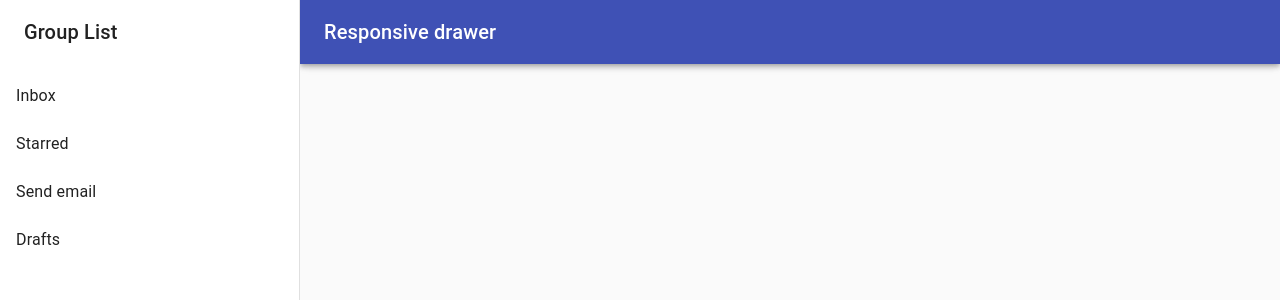
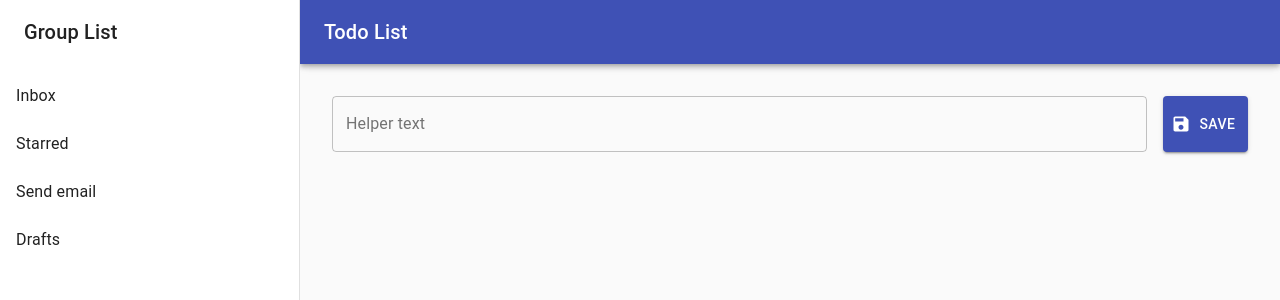
Before and after one commit to yk-port/react-todo, a React (Create React App) app: page / in a window 1280 px wide. Shown: the top 300 px of the page. Built offline with nearby package versions, Linux system fonts and the light colour scheme.

Commit message:
feat: Formのui作成

```diff
--- a/src/components/App.js
+++ b/src/components/App.js
@@ -1,31 +1,36 @@
-import React from 'react';
+import React, { useState } from 'react';
 
 import {
   AppBar,
   CssBaseline,
-  Divider,
   Drawer,
   Hidden,
   IconButton,
   List,
   ListItem,
-  ListItemIcon,
   ListItemText,
   Toolbar,
   Typography,
+  TextField,
+  Button,
   makeStyles,
   useTheme
 } from '@material-ui/core';
+
 import InboxIcon from '@material-ui/icons/MoveToInbox';
 import MailIcon from '@material-ui/icons/Mail';
 import MenuIcon from '@material-ui/icons/Menu';
-
+import SaveIcon from '@material-ui/icons/Save';
 
 const drawerWidth = 300;
 
 const useStyles = makeStyles((theme) => ({
   root: {
     display: 'flex',
+    '& .MuiTextField-root': {
+      margin: theme.spacing(1),
+      width: '-webkit-fill-available',
+    },
   },
   drawer: {
     [theme.breakpoints.up('sm')]: {
@@ -45,7 +50,6 @@ const useStyles = makeStyles((theme) => ({
       display: 'none',
     },
   },
-  // necessary for content to be below app bar
   toolbar: theme.mixins.toolbar,
   drawerPaper: {
     width: drawerWidth,
@@ -54,13 +58,19 @@ const useStyles = makeStyles((theme) => ({
     flexGrow: 1,
     padding: theme.spacing(3),
   },
+  button: {
+    margin: theme.spacing(1),
+  },
 }));
 
 function App(props) {
   const { container } = props;
   const classes = useStyles();
   const theme = useTheme();
-  const [mobileOpen, setMobileOpen] = React.useState(false);
+
+  const [ todoId, setTodoId ] = useState('');
+  const [ value, setValue ] = useState('');
+  const [ mobileOpen, setMobileOpen ] = useState(false);
 
   const handleDrawerToggle = () => {
     setMobileOpen(!mobileOpen);
@@ -102,7 +112,7 @@ function App(props) {
             <MenuIcon />
           </IconButton>
           <Typography variant="h6" noWrap>
-            Responsive drawer
+            Todo List
           </Typography>
         </Toolbar>
       </AppBar>
@@ -138,6 +148,21 @@ function App(props) {
       </nav>
       <main className={classes.content}>
         <div className={classes.toolbar} />
+        <form className={classes.root} noValidate autoComplete="off">
+          <TextField
+            id="outlined-helperText"
+            label="Helper text"
+            variant="outlined"
+          />
+          <Button
+            variant="contained"
+            color="primary"
+            className={classes.button}
+            startIcon={<SaveIcon />}
+          >
+            Save
+          </Button>
+        </form>
       </main>
     </div>
   );
```
